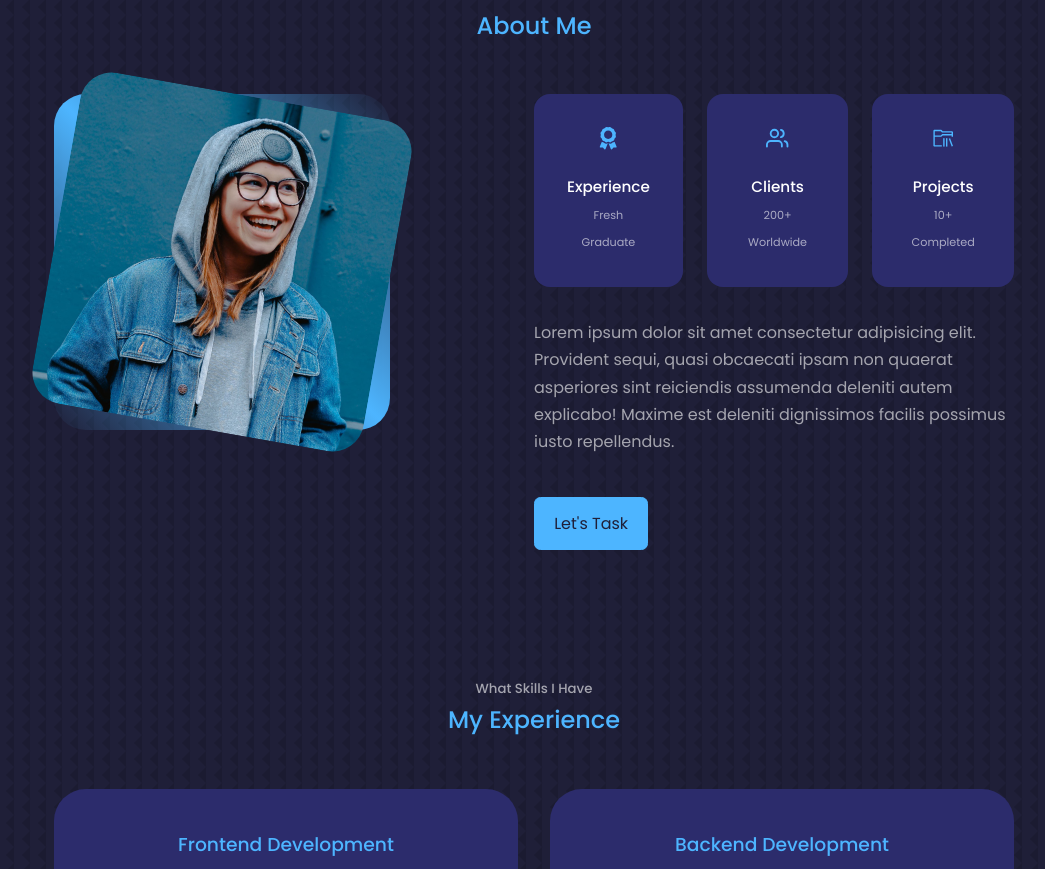
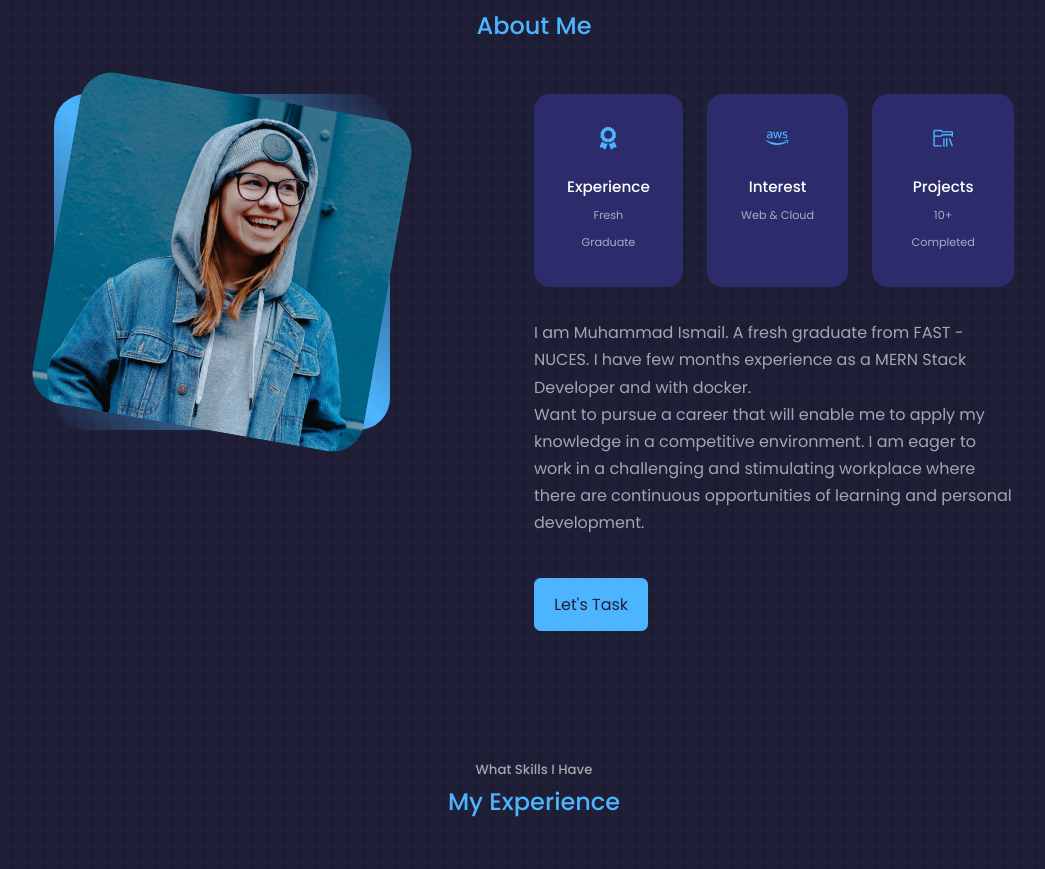
Before and after one commit to Ismail-butt/Ismail-butt.github.io, a React (Create React App) app: page / in a window 1280 px wide. Shown: the part 945-1814 px from the top of the page, without its empty margins (106-1151 px from the left). Built offline with nearby package versions, Linux system fonts and the light colour scheme.

Commit message:
Customzied About

```diff
--- a/src/components/about/About.jsx
+++ b/src/components/about/About.jsx
@@ -1,7 +1,7 @@
 import './about.css'
 import Me from '../../assets/me-about.jpg'
 import { FaAward } from 'react-icons/fa'
-import { FiUsers } from 'react-icons/fi'
+import { FaAws } from 'react-icons/fa'
 import { VscFolderLibrary } from 'react-icons/vsc'
 
 const About = () => {
@@ -26,9 +26,9 @@ const About = () => {
             </article>
 
             <article className='about__card'>
-              <FiUsers className='about__icon' />
-              <h5>Clients</h5>
-              <small>200+ Worldwide</small>
+              <FaAws className='about__icon' />
+              <h5>Interest</h5>
+              <small>Web & Cloud</small>
             </article>
 
             <article className='about__card'>
@@ -39,10 +39,12 @@ const About = () => {
           </div>
 
           <p>
-            Lorem ipsum dolor sit amet consectetur adipisicing elit. Provident
-            sequi, quasi obcaecati ipsam non quaerat asperiores sint reiciendis
-            assumenda deleniti autem explicabo! Maxime est deleniti dignissimos
-            facilis possimus iusto repellendus.
+            I am Muhammad Ismail. A fresh graduate from FAST - NUCES. I have few
+            months experience as a MERN Stack Developer and with docker.
+            <br /> Want to pursue a career that will enable me to apply my
+            knowledge in a competitive environment. I am eager to work in a
+            challenging and stimulating workplace where there are continuous
+            opportunities of learning and personal development.
           </p>
 
           <a href='#contact' className='btn btn-primary'>
```
